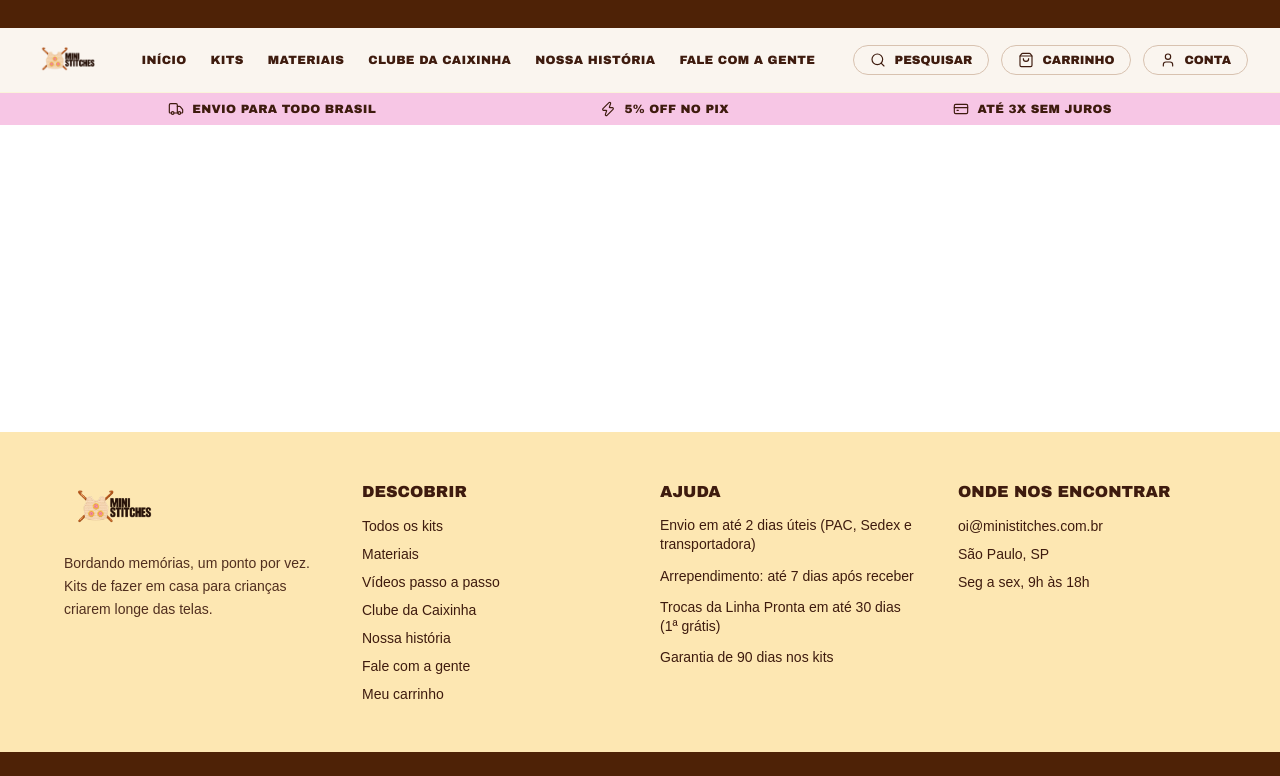
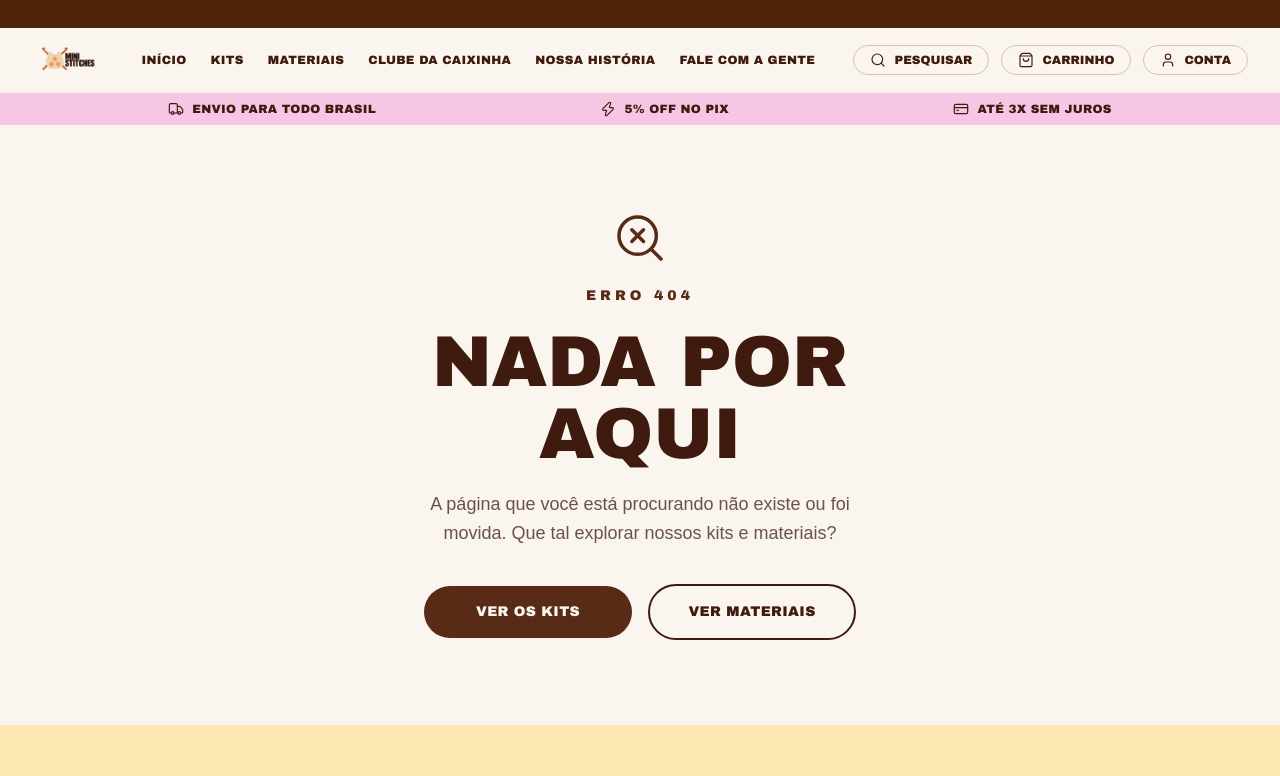
Before and after one commit to SamuelLacerdx/mini-stitches, a React (Vite) app in the folder cliente/: page /not-found in a window 1280 px wide. Shown: the top 776 px of the page. Built offline with nearby package versions, Linux system fonts and the light colour scheme; no server answers.

Commit message:
✨ feat: cria pagina not found
"Criação da página Not Found e atualização da página Home."

```diff
--- a/cliente/src/App.jsx
+++ b/cliente/src/App.jsx
@@ -16,6 +16,7 @@ import NossaHistoria from "./Pages/Nossahistoria";
 import Contato from "./Pages/Contato";
 import Tutorial from "./Pages/Tutorial";
 import Checkout from "./Pages/Checkout";
+import NotFound from "./Pages/NotFound";
 
 export default function App() {
   return (
@@ -40,6 +41,7 @@ export default function App() {
             <Route path="/tutorial" element={<Tutorial />} />
             <Route path="/detalhe-produto" element={<DetalheProd />} />
             <Route path="/checkout" element={<Checkout />} />
+            <Route path="/not-found" element={<NotFound />} />
           </Routes>
         </main>
         <Footer />
--- a/cliente/src/Pages/Home.jsx
+++ b/cliente/src/Pages/Home.jsx
@@ -200,7 +200,7 @@ export default function Home() {
       {/* ========================================================= */}
       {/* 4. COMO FUNCIONA */}
       {/* ========================================================= */}
-      <section className="bg-[#FDE7B2] px-4 py-16 md:px-8">
+      <section className="bg-[#F7C6E5] px-4 py-16 md:px-8">
         <div className="mx-auto max-w-6xl">
           <h2 className="mb-12 font-['Archivo_Black',sans-serif] text-3xl uppercase text-[#3E1B0E] sm:text-4xl">
             COMO FUNCIONA
@@ -274,35 +274,6 @@ export default function Home() {
         </div>
       </section>
 
-      {/* ========================================================= */}
-      {/* 6. NEWSLETTER (RECEBER IDEIAS) */}
-      {/* ========================================================= */}
-      <section className="bg-[#F7C6E5] px-4 py-16 md:px-8">
-        <div className="mx-auto flex max-w-3xl flex-col items-center gap-6 text-center">
-          <h2 className="font-['Archivo_Black',sans-serif] text-3xl uppercase text-[#3E1B0E] sm:text-4xl">
-            RECEBA IDEIAS DE FAZER JUNTOS
-          </h2>
-          <p className="max-w-2xl text-base leading-relaxed text-stone-800 sm:text-lg">
-            Um e-mail por mês com um projetinho simples e novidades da caixa. E
-            15% off na primeira compra.
-          </p>
-
-          <form className="mt-2 flex w-full max-w-md flex-col items-center justify-center gap-3 sm:flex-row">
-            <input
-              type="email"
-              required
-              placeholder="seu@email.com"
-              className="w-full rounded-full border border-stone-300 bg-orange-50/95 px-5 py-3 text-sm text-stone-700 focus:outline-none focus:ring-2 focus:ring-[#3E1B0E] sm:w-72"
-            />
-            <button
-              type="submit"
-              className="w-full whitespace-nowrap rounded-full bg-[#3E1B0E] px-6 py-3 font-['Archivo_Black',sans-serif] text-sm text-white transition-colors hover:bg-amber-950 sm:w-auto"
-            >
-              QUERO RECEBER
-            </button>
-          </form>
-        </div>
-      </section>
     </div>
   );
 }
--- /dev/null
+++ b/cliente/src/Pages/NotFound.jsx
@@ -0,0 +1,63 @@
+import { Link, useSearchParams } from "react-router-dom";
+import { SearchX } from "lucide-react";
+
+export default function NotFound({ termoBusca }) {
+  const [searchParams] = useSearchParams();
+  // Prioriza a prop termoBusca; se não houver, tenta ler "?q=" da URL
+  const termo = termoBusca ?? searchParams.get("q");
+
+  return (
+    <main className="flex min-h-[75vh] w-full flex-col items-center justify-center bg-[#FAF5EF] px-4 py-20 text-center">
+      <div className="flex max-w-xl flex-col items-center gap-5">
+        {/* Ícone de Lupa com X */}
+        <SearchX
+          className="h-14 w-14 text-[#582B16]"
+          strokeWidth={1.5}
+          aria-hidden="true"
+        />
+
+        {/* Eyebrow */}
+        <span className="font-['Archivo_Black',sans-serif] text-xs uppercase tracking-[4px] text-[#582B16] sm:text-sm">
+          ERRO 404
+        </span>
+
+        {/* Título Principal */}
+        <h1 className="font-['Archivo_Black',sans-serif] text-4xl uppercase leading-none text-[#3E1B0E] sm:text-6xl md:text-7xl">
+          NADA POR AQUI
+        </h1>
+
+        {/* Mensagem Dinâmica */}
+        <p className="max-w-md font-['Work_Sans',sans-serif] text-base leading-relaxed text-[#3E1B0E]/75 sm:text-lg">
+          {termo ? (
+            <>
+              Não encontramos nenhum kit ou material com &ldquo;{termo}&rdquo;.
+              Confira a escrita ou tente outra palavra.
+            </>
+          ) : (
+            <>
+              A página que você está procurando não existe ou foi movida. Que
+              tal explorar nossos kits e materiais?
+            </>
+          )}
+        </p>
+
+        {/* Botões de Ação */}
+        <div className="mt-4 flex w-full flex-col items-center justify-center gap-4 sm:w-auto sm:flex-row">
+          <Link
+            to="/kits"
+            className="w-full rounded-full bg-[#582B16] px-8 py-4 font-['Archivo_Black',sans-serif] text-sm uppercase tracking-wide text-[#FAF5EF] transition-transform hover:scale-105 hover:bg-[#3E1B0E] sm:w-52"
+          >
+            VER OS KITS
+          </Link>
+
+          <Link
+            to="/materiais"
+            className="w-full rounded-full border-2 border-[#3E1B0E] bg-transparent px-8 py-4 font-['Archivo_Black',sans-serif] text-sm uppercase tracking-wide text-[#3E1B0E] transition-colors hover:bg-[#3E1B0E] hover:text-[#FAF5EF] sm:w-52"
+          >
+            VER MATERIAIS
+          </Link>
+        </div>
+      </div>
+    </main>
+  );
+}
```
